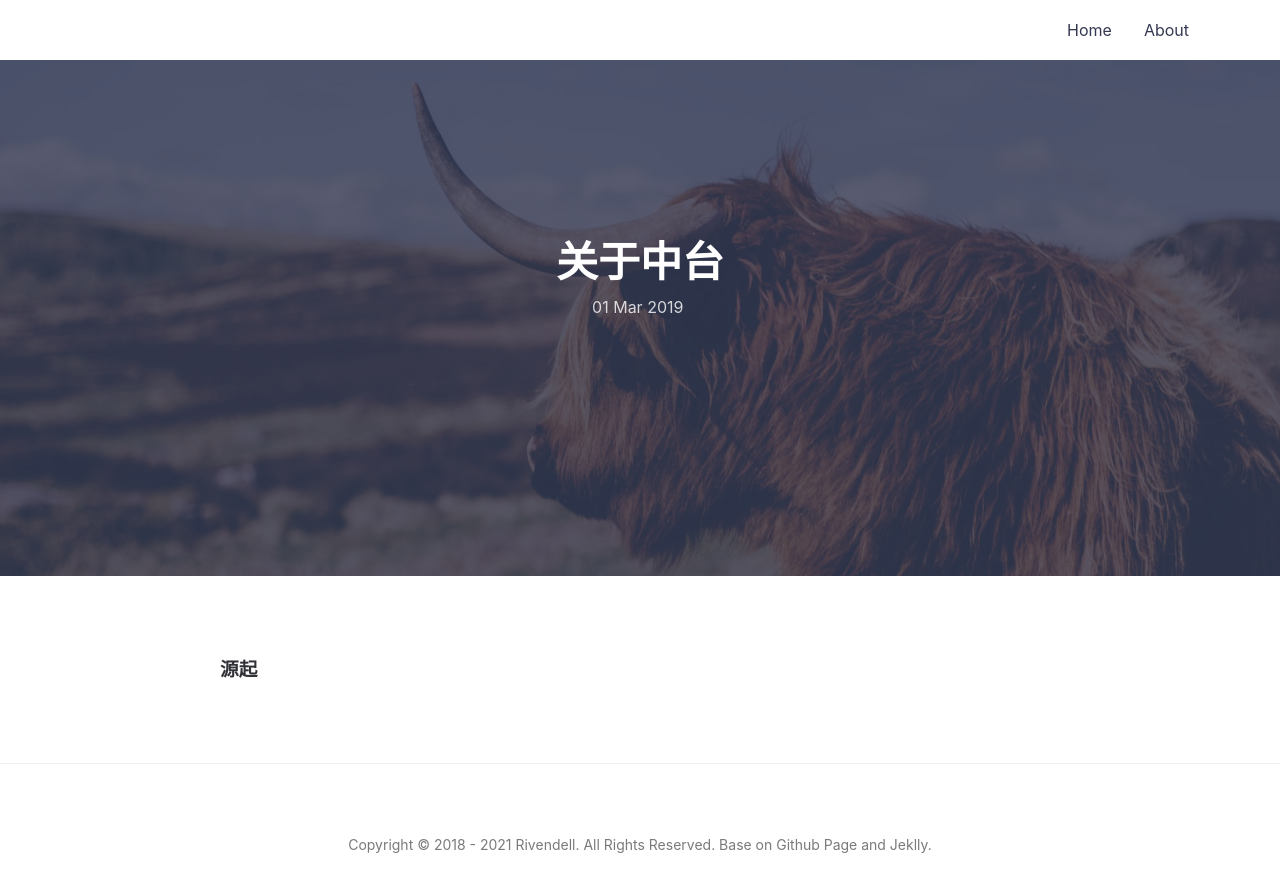
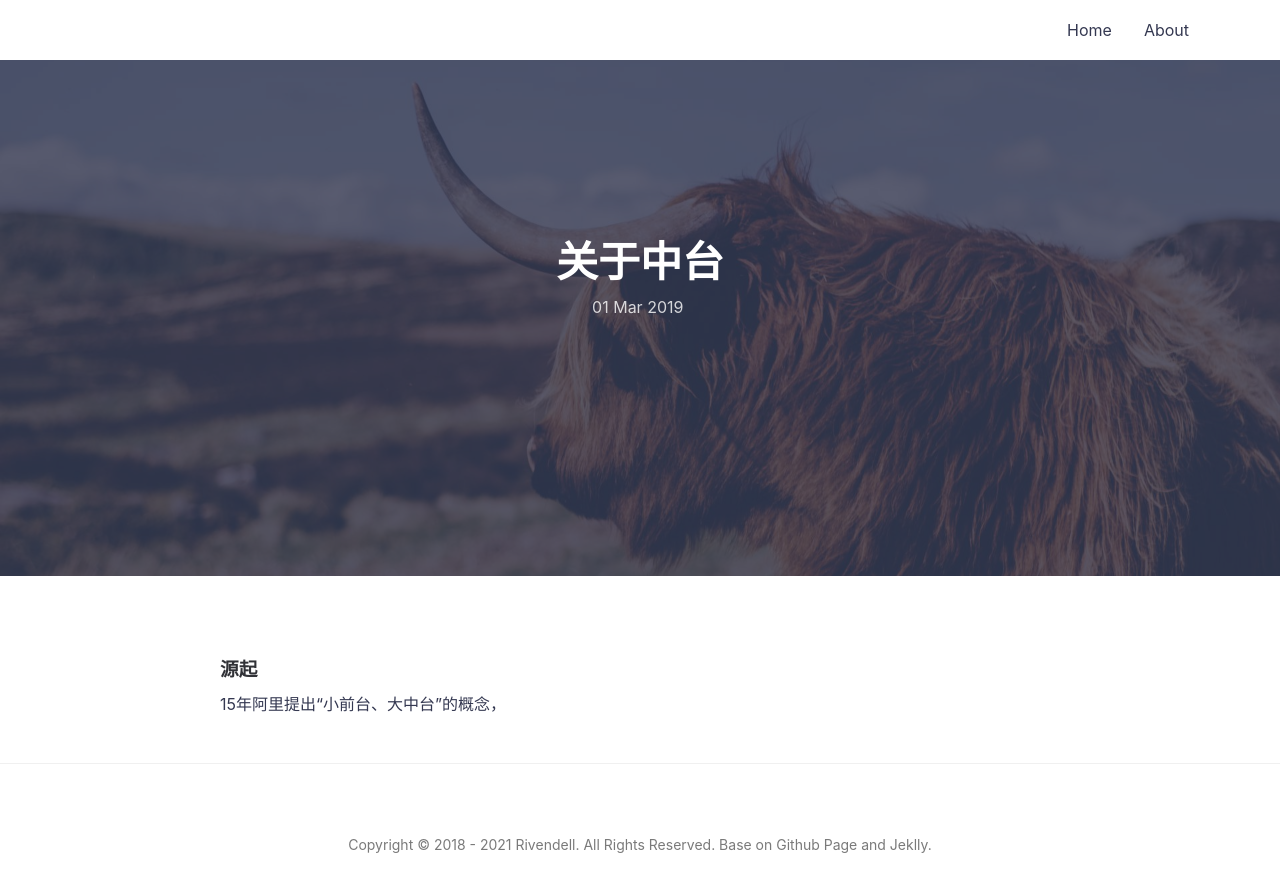
Before and after one commit to icarus507/icarus507.github.io, a Jekyll site: the page built from _posts/2019-03-01-关于中台.md, in a window 1280 px wide. Shown: the top 892 px of the page. Built offline with Jekyll 4.4.1, drawn with Linux system fonts in a browser that asks for light colours.

Commit message:
Update 2019-03-01-关于中台.md

```diff
--- a/_posts/2019-03-01-关于中台.md
+++ b/_posts/2019-03-01-关于中台.md
@@ -6,3 +6,5 @@ featured-img: shane-rounce-205187
 ---
 
 ### 源起
+
+15年阿里提出“小前台、大中台”的概念，
```
